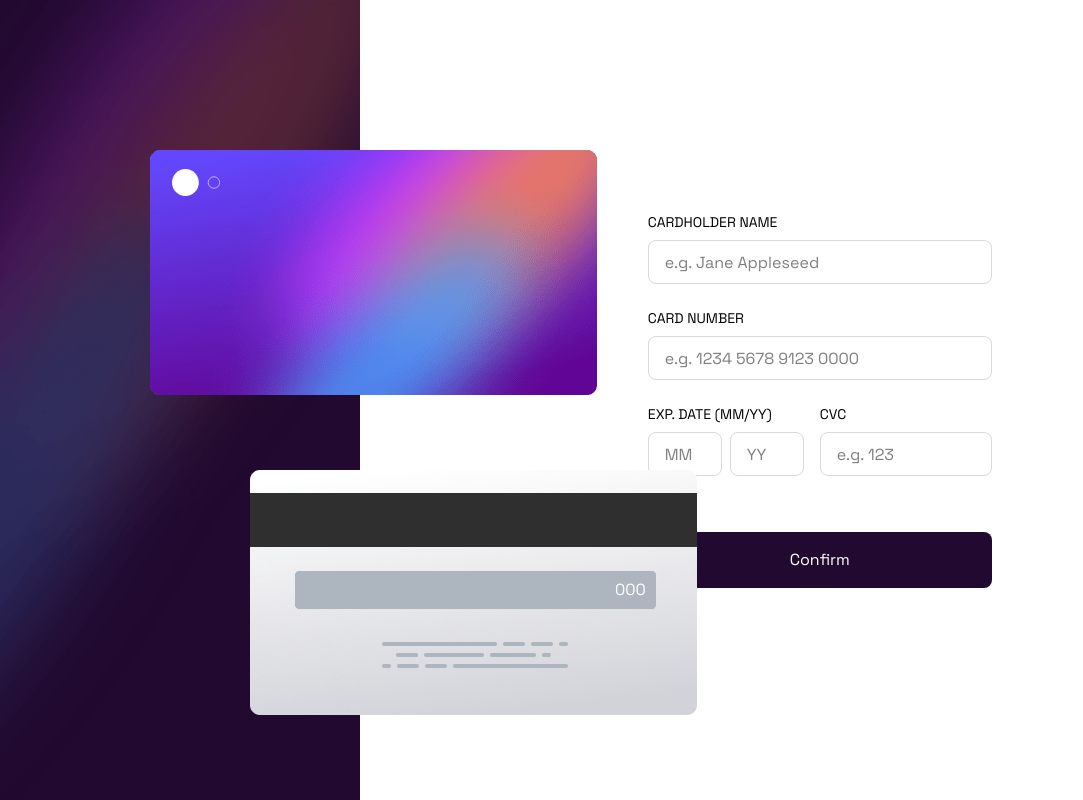
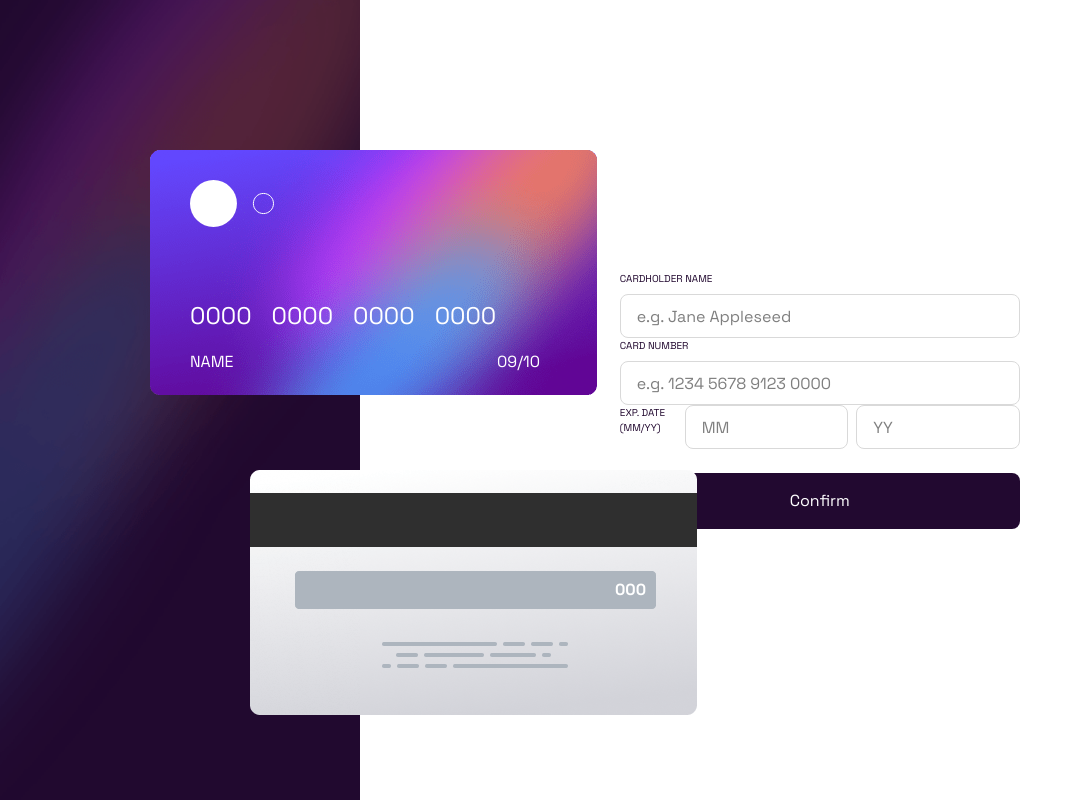
Before and after one commit to sonicnos/interactive-card-details-form-main-vite, a React (Vite) app: page / in a window 1280 px wide. Shown: the whole page, without its empty margins (0-1083 px from the left). Built offline with nearby package versions, Linux system fonts and the light colour scheme.

Commit message:
change some style to making form data

```diff
--- a/index.html
+++ b/index.html
@@ -2,7 +2,7 @@
 <html lang="en">
   <head>
     <meta charset="UTF-8" />
-    <link rel="icon" type="image/svg+xml" href="/vite.svg" />
+    <link rel="icon" type="image/svg+xml" href="/favicon-32x32.png " />
     <meta name="viewport" content="width=device-width, initial-scale=1.0" />
     <title>Vite + React</title>
     <link
--- a/src/App.jsx
+++ b/src/App.jsx
@@ -7,12 +7,23 @@ import Mobile from "./components/Mobile";
 
 function App() {
   const [btnClicked, setBtnCliked] = useState(false);
+  const [tempData, setTempData] = useState("");
+  const [data, setData] = useState("");
   const updateBtnClicked = (newClick) => {
     setBtnCliked(newClick);
   };
+
+  const updatedData = (newData) => {
+    if (!btnClicked) {
+      setData(newData);
+    }
+  };
+
+  console.log("dataaaa" + data);
+
   console.log(btnClicked);
   return (
-    <div className="h-screen flex flex-col min-[1350px]:gap-5 md:flex-row md:items-center font-display">
+    <div className="h-screen flex flex-col min-[1350px]:gap-5 md:flex-row md:items-center font-primary">
       <Mobile />
       <Desktop className="max-[1350px]:hidden md:flex h-screen" />
       <div className="flex justify-center items-center h-full w-4/5">
@@ -20,8 +31,9 @@ function App() {
           <Complete updateClick={updateBtnClicked} />
         ) : (
           <Form
-            className="flex flex-col px-7 gap-6 2xl:max-w-[500px] sm:justify-between sm:max-w-[400px]"
+            className="flex flex-col gap-6 2xl:max-w-[500px] sm:justify-between sm:max-w-[400px]"
             updateClick={updateBtnClicked}
+            updatedData={updatedData}
           />
         )}
       </div>
--- a/src/components/Button.jsx
+++ b/src/components/Button.jsx
@@ -12,7 +12,8 @@ const Button = ({ className, children, updateClick }) => {
   };
   return (
     <button
-      className={className}
+      type="submit"
+      className={`${className} hover:opacity-95 cursor-pointer`}
       onClick={(e) => {
         e.preventDefault();
         handleClick();
--- a/src/components/Desktop.jsx
+++ b/src/components/Desktop.jsx
@@ -10,16 +10,28 @@ const Desktop = ({ className }) => {
       />
       <div className="absolute top-[470px] left-[250px] w-[450px]">
         <img src="../../bg-card-back.png" alt="card-back" />
-        <p className="absolute top-[108px] left-[365px] text-white">000</p>
+        <p className="absolute top-[108px] left-[365px] text-white font-bold">
+          000
+        </p>
       </div>
       <div className="absolute top-[150px] left-[150px] w-[450px]">
         <img
-          className="absolute w-12 top-[19px] left-[22px]"
+          className="absolute top-[30px] left-[40px]"
           src="../../card-logo.svg"
           alt="card-logo"
         />
 
         <img src="../../bg-card-front.png" alt="card-back" />
+        <p className="absolute top-[150px] left-[40px] text-white flex gap-5 text-2xl">
+          <div className="">0000</div>
+          <div className="">0000</div>
+          <div className="">0000</div>
+          <div className="">0000</div>
+        </p>
+        <div className="flex justify-between w-[350px] absolute top-[200px] left-[40px] text-white uppercase text-md">
+          <p>name</p>
+          <p>09/10</p>
+        </div>
       </div>
     </div>
   );
--- a/src/components/Form.jsx
+++ b/src/components/Form.jsx
@@ -1,12 +1,75 @@
-import React from "react";
+import React, { useState } from "react";
 import Input from "./Input";
 import Button from "./Button";
 
-const Form = ({ className, updateClick }) => {
+const Form = ({ className, updateClick, updatedData }) => {
+  const [formData, setFormData] = useState({
+    name: "",
+    email: "",
+    message: "",
+  });
+  const inputClassName =
+    "border outline-none border-[#d9d9d9] rounded-lg h-11 p-4 focus:border-[#220930] focus:outline-none";
+
   return (
     <form className={className}>
-      <Input label="Cardholder Name" placeholder="e.g. Jane Appleseed" />
-      <Input label="Card Number" placeholder="e.g. 1234 5678 9123 0000" />
+      <div className={`flex flex-col`}>
+        <div className="flex flex-col">
+          <label className="uppercase text-[10px] mb-2 text-[#220930]">
+            {"Cardholder Name"}
+          </label>
+          <input
+            className={inputClassName}
+            type="text"
+            // value={inputValues}
+            // name={label}
+            placeholder="e.g. Jane Appleseed"
+          />
+        </div>
+        <div className="flex flex-col">
+          <label className="uppercase text-[10px] mb-2 text-[#220930]">
+            {"Card Number"}
+          </label>
+          <input
+            className={inputClassName}
+            type="text"
+            // value={inputValues}
+            // name=""
+            placeholder={"e.g. 1234 5678 9123 0000"}
+          />
+        </div>
+        <div className="flex">
+          <label className="uppercase text-[10px] mb-2 text-[#220930]">
+            {"Exp. Date (MM/YY)"}
+          </label>
+          <div className="flex gap-2 ">
+            <input
+              className={`${inputClassName} w-1/2 `}
+              type="text"
+              name=""
+              id=""
+              placeholder="MM"
+            />
+            <input
+              className={`${inputClassName} w-1/2`}
+              type="text"
+              name=""
+              id=""
+              placeholder="YY"
+            />
+          </div>
+        </div>
+      </div>
+      {/* <Input
+        label="Cardholder Name"
+        placeholder="e.g. Jane Appleseed"
+        updatedData={updatedData}
+      />
+      <Input
+        label="Card Number"
+        placeholder="e.g. 1234 5678 9123 0000"
+        updatedData={updatedData}
+      />
       <div className="flex gap-4 mb-8">
         <Input
           label="Exp. Date (MM/YY)"
@@ -14,7 +77,7 @@ const Form = ({ className, updateClick }) => {
           inputs={2}
         />
         <Input label="CVC" placeholder="e.g. 123" className="w-1/2" />
-      </div>
+      </div> */}
       <Button
         className="h-14 w-full bg-[#220930] text-white rounded-lg"
         updateClick={updateClick}
--- a/src/components/Input.jsx
+++ b/src/components/Input.jsx
@@ -1,15 +1,53 @@
-import React from "react";
+import React, { useState } from "react";
 
-const Input = ({ className, label, placeholder, inputs }) => {
-  const inputClassName = "border border-[#d9d9d9] rounded-lg h-11 p-4";
+const Input = ({ className, label, placeholder, inputs, updatedData }) => {
+  const inputClassName =
+    "border outline-none border-[#d9d9d9] rounded-lg h-11 p-4 focus:border-[#220930] focus:outline-none";
+
+  const [inputValues, setInputValues] = useState("");
+  const [inputAllValues, setInputAllValues] = useState("");
+
+  const handleChange = (e) => {
+    setInputValues(e.target.value);
+    updatedData(e.target.value);
+  };
+
+  const handleSubmit = (e) => {
+    updatedData(e.target.value);
+  };
+  // console.log(inputValues);
+  // console.log(inputAllValues.name);
   return (
     <>
-      {inputs === 2 ? (
       <div className={`flex flex-col ${className}`}>
-          <label className="uppercase text-sm mb-2">{label}</label>
-          <div className="flex gap-2">
+        <label className="uppercase text-[10px] mb-2 text-[#220930]">
+          {label}
+        </label>
         <input
-              className={`${inputClassName} w-1/2`}
+          className={inputClassName}
+          type="text"
+          value={inputValues}
+          name={label}
+          onChange={handleChange}
+          placeholder={placeholder}
+        />
+        <label className="uppercase text-[10px] mb-2 text-[#220930]">
+          {label}
+        </label>
+        <input
+          className={inputClassName}
+          type="text"
+          value={inputValues}
+          name={label}
+          onChange={handleChange}
+          placeholder={placeholder}
+        />
+        <label className="uppercase text-[10px] mb-2 text-[#220930]">
+          {label}
+        </label>
+        <div className="flex gap-2 ">
+          <input
+            className={`${inputClassName} w-1/2 `}
             type="text"
             name=""
             id=""
@@ -24,18 +62,6 @@ const Input = ({ className, label, placeholder, inputs }) => {
           />
         </div>
       </div>
-      ) : (
-        <div className={`flex flex-col ${className}`}>
-          <label className="uppercase text-sm mb-2">{label}</label>
-          <input
-            className={inputClassName}
-            type="text"
-            name=""
-            id=""
-            placeholder={placeholder}
-          />
-        </div>
-      )}
     </>
   );
 };
--- a/src/index.css
+++ b/src/index.css
@@ -1,5 +1,5 @@
 @import "tailwindcss";
 
 @theme {
-  --font-display: "Space Grotesk", "serif";
+  --font-primary: "Space Grotesk", "serif";
 }
```
Lines whose indentation alone changed are shown as unchanged.
